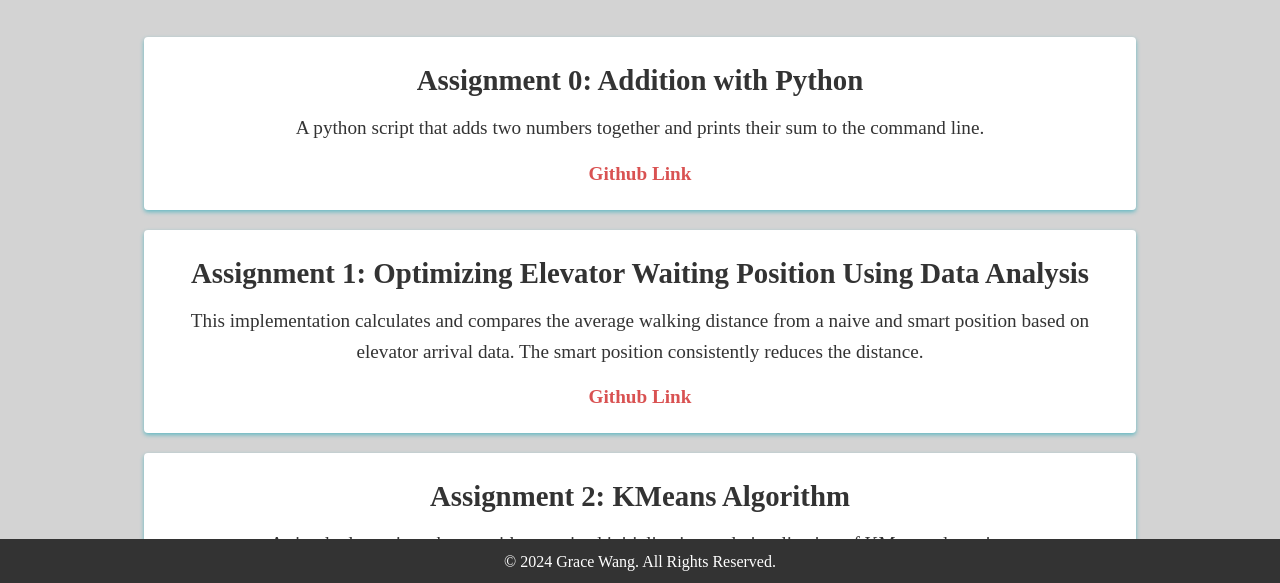
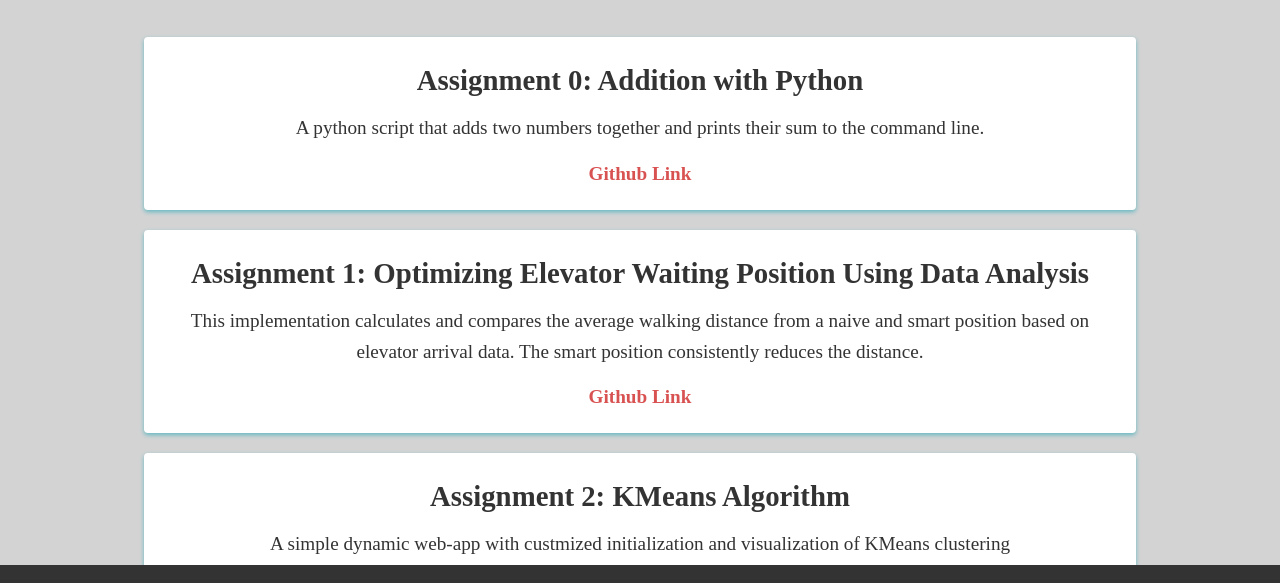
Before and after one commit to gracewang25/gracewang25.github.io, a plain HTML site: page assignments.html in a window 1280 px wide. Shown: the part 215-798 px from the top of the page. Drawn offline with Linux system fonts and the light colour scheme; grey boxes are pictures that could not be loaded; a script that the page names is missing.

Commit message:
removed copyright

```diff
--- a/assignments.html
+++ b/assignments.html
@@ -176,7 +176,6 @@
         </div>
         <div id="padding"></div>
         <footer>
-            <p>&copy; 2024 Grace Wang. All Rights Reserved.</p>
         </footer>
     <script src="script.js"></script>
     </body>
```
Also changed, not shown: contact.html (+0 -1 lines), index.html (+0 -1 lines), projects.html (+0 -1 lines), work-experience.html (+0 -1 lines).
